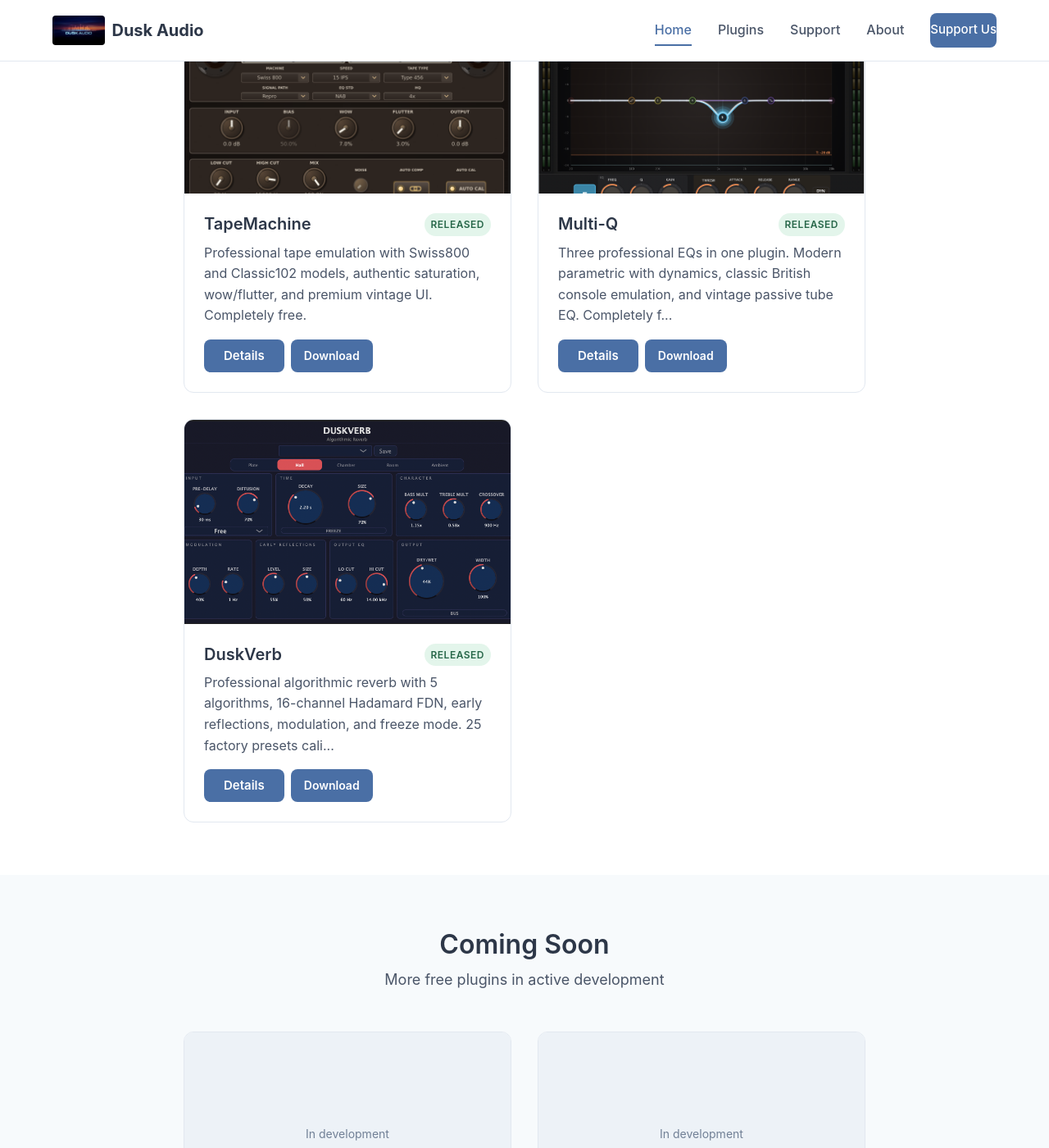
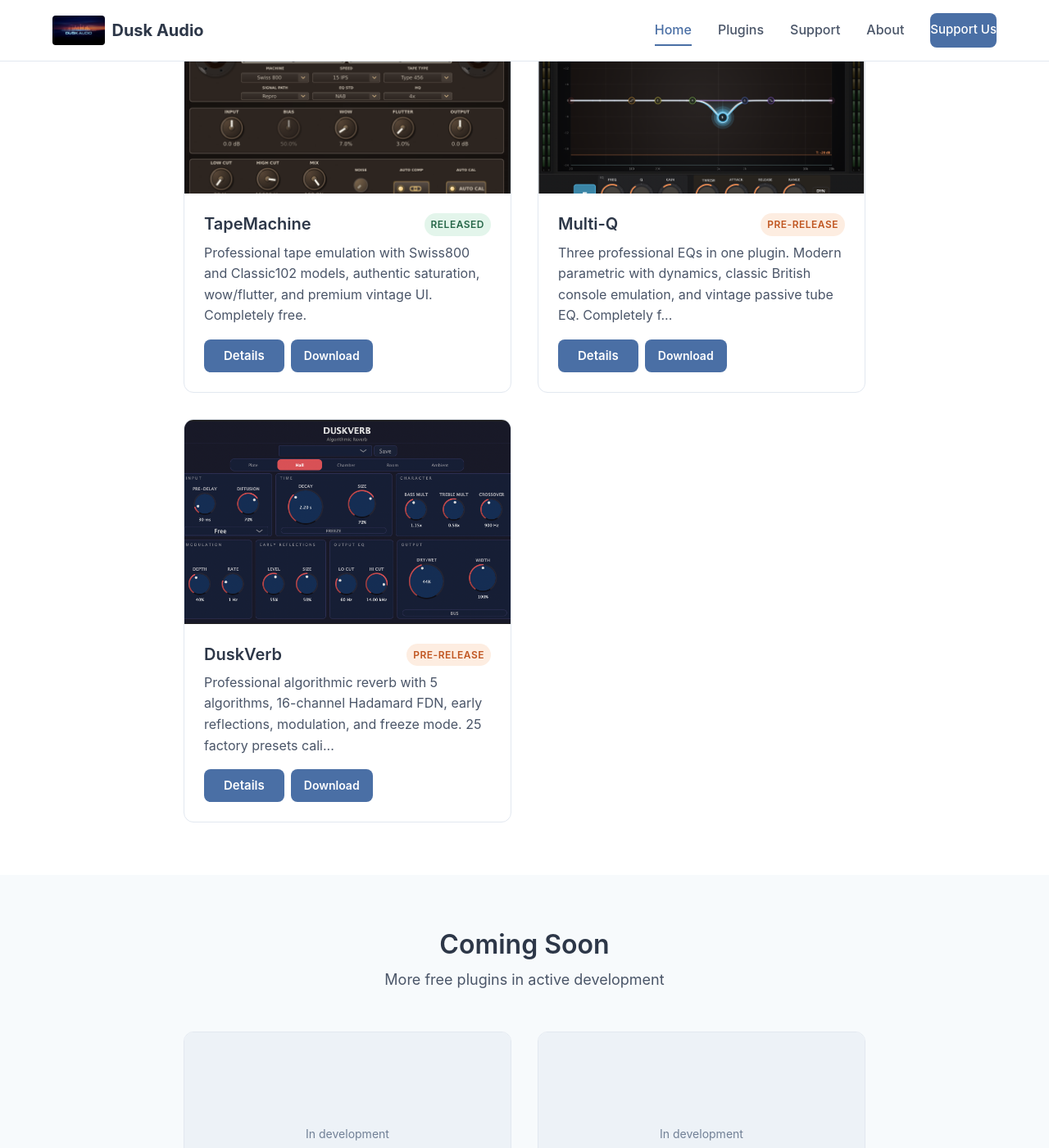
Before and after one commit to dusk-audio/dusk-audio.github.io, a Jekyll site: the page built from index.md, in a window 1280 px wide and 1400 px high, scrolled down 1444 px. Shown: the whole window at 82% size. Built offline with Jekyll 4.4.1, drawn with Linux system fonts in a browser that asks for light colours.

Commit message:
Set Multi-Q and DuskVerb to pre-release, widen Support Us button

```diff
--- a/_data/plugins.yml
+++ b/_data/plugins.yml
@@ -50,7 +50,7 @@
   tagline: Universal EQ — Digital, British Console, and Tube
   description: Three professional EQs in one plugin. Modern parametric with dynamics,
     classic British console emulation, and vintage passive tube EQ. Completely free.
-  status: released
+  status: pre-release
   featured: true
   version: 0.10.0
 - name: DuskVerb
@@ -59,7 +59,7 @@
   description: Professional algorithmic reverb with 5 algorithms, 16-channel Hadamard
     FDN, early reflections, modulation, and freeze mode. 25 factory presets calibrated
     to studio standards. Completely free.
-  status: released
+  status: pre-release
   featured: true
   version: 0.3.0
 - name: Convolution Reverb
--- a/assets/css/style.css
+++ b/assets/css/style.css
@@ -275,8 +275,9 @@
 .btn-nav {
   background: var(--color-primary);
   color: white !important;
-  padding: var(--spacing-sm) var(--spacing-2xl);
+  padding: var(--spacing-sm) var(--spacing-3xl);
   border: none;
+  white-space: nowrap;
 }
 
 .btn-nav:hover {
```
